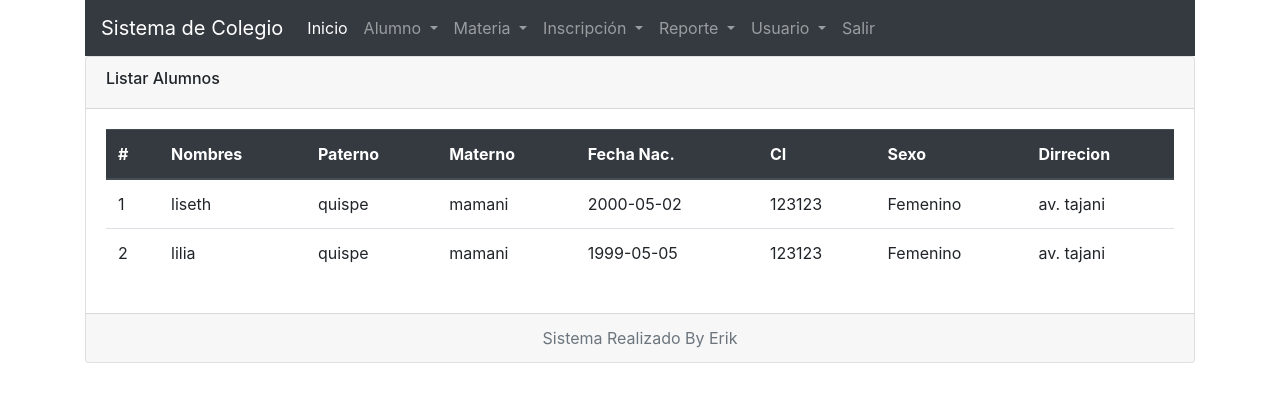
After one commit to tecnologiatew22/sistema_colegio, a PHP site: page /alumno/listar.php in a window 1280 px wide. The commit adds this page. Shown: the top 402 px of the page. Run offline with PHP 8.4, Linux system fonts and the light colour scheme; data comes from the database, SQL or seed files in the repository.

Commit message:
se creo el archivo listar, y se mejoro la conexion a la base de datos

```diff
--- /dev/null
+++ b/alumno/listar.php
@@ -0,0 +1,67 @@
+<?php
+//1. Recibir variables que se estan enviando
+//2. Verificar las variables recibidas
+//3 Uniformar la informacion recibida
+//4 Conectar a la base de datos
+require_once ("../conexion.php");
+//5 Prepara la consulta
+$consulta = "SELECT * FROM alumno";
+//echo $consulta;
+
+//6 Ejecutar la consulta
+$resultado = mysqli_query($conexion, $consulta);
+
+// while($fila = mysqli_fetch_array($resultado)){
+//     echo $fila['id_alumno'];
+//     echo $fila['nombres'];
+//     echo $fila['paterno'];
+//     echo $fila['materno'];
+//     echo "<br>";
+// }
+
+?>
+
+
+<?php
+$titulo = 'Listar Alumnos';
+require_once '../cabecerahtml.php';
+?>
+
+<table class="table table-hover">
+  <thead class="thead-dark">
+    <tr>
+      <th scope="col">#</th>
+      <th scope="col">Nombres</th>
+      <th scope="col">Paterno</th>
+      <th scope="col">Materno</th>
+      <th scope="col">Fecha Nac.</th>
+      <th scope="col">CI</th>
+      <th scope="col">Sexo</th>
+      <th scope="col">Dirrecion</th>
+    </tr>
+  </thead>
+  <tbody>
+    <?php
+    $contador = 0;
+    while($fila = mysqli_fetch_array($resultado)){
+        $contador++;
+    ?>
+        <tr>
+            <td><?= $contador ?></td>
+            <td><?= $fila['nombres'] ?></td>
+            <td><?= $fila['paterno'] ?></td>
+            <td><?= $fila['materno'] ?></td>
+            <td><?= $fila['fecha_nacimiento'] ?></td>
+            <td><?= $fila['carnet'] ?></td>
+            <td><?= $fila['sexo']=='f'?'Femenino':'Masculino'; ?></td>
+            <td><?= $fila['direccion'] ?></td>
+        </tr>
+    <?php
+    }
+    ?>
+  </tbody>
+</table>
+
+<?php
+require_once '../piehtml.php';
+?>
--- /dev/null
+++ b/conexion.php
@@ -0,0 +1,11 @@
+<?php
+
+$conexion = mysqli_connect("localhost", "root", "", "colegio");
+if (!$conexion) {
+    echo "Error: No se pudo conectar a MySQL." . PHP_EOL;
+    echo "errno de depuración: " . mysqli_connect_errno() . PHP_EOL;
+    echo "error de depuración: " . mysqli_connect_error() . PHP_EOL;
+    exit;
+}
+
+?>
```
Also changed, not shown: alumno/guardar.php (+8 -7 lines).
